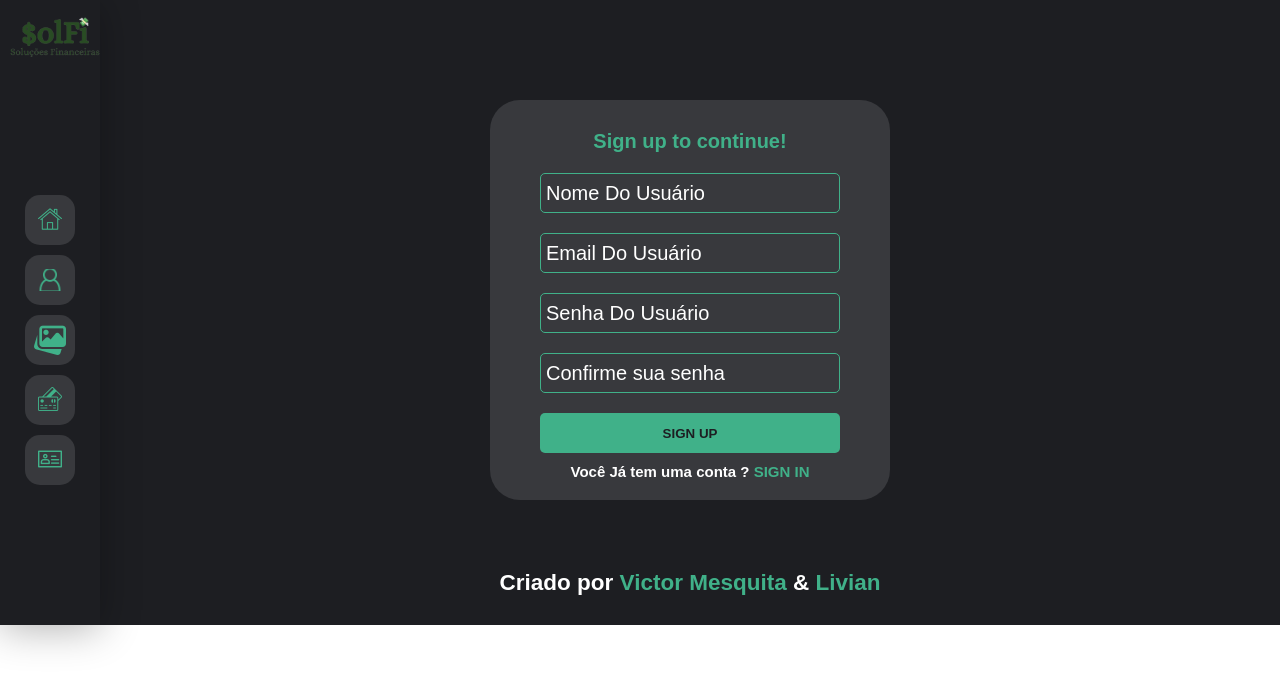
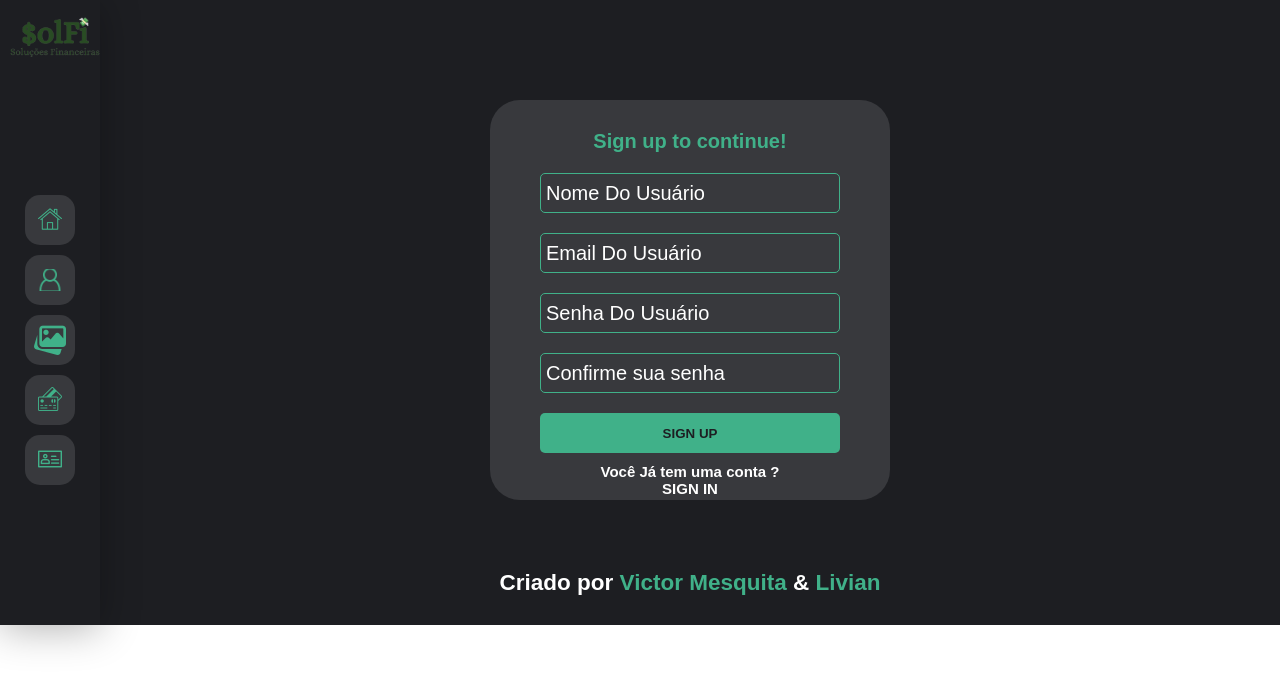
Before and after one commit to victor-joness/Solf1-Solucoes-Financeiras, a React (Create React App) app in the folder Client/: page /SignUp in a window 1280 px wide. Shown: the top 686 px of the page. Built offline with nearby package versions, Linux system fonts and the light colour scheme; a web font is replaced by a local one.

Commit message:
Update signup.jsx

```diff
--- a/Client/src/Pages/Autorizada/Login/SignUp/signup.jsx
+++ b/Client/src/Pages/Autorizada/Login/SignUp/signup.jsx
@@ -98,7 +98,7 @@ const PageLoginSignUp = () => {
                                 type="submit"
                             >SIGN UP</button>
 
-                            <h2 className='signup-container-direita-footer__account'>Você Já tem uma conta ? <a onClick={escolheuSignIn}>SIGN IN</a></h2>
+                            <h2 className='signup-container-direita-footer__account'>Você Já tem uma conta ? <p onClick={escolheuSignIn}>SIGN IN</p></h2>
                         </Form>
                     </Formik>
                 </div>
```
